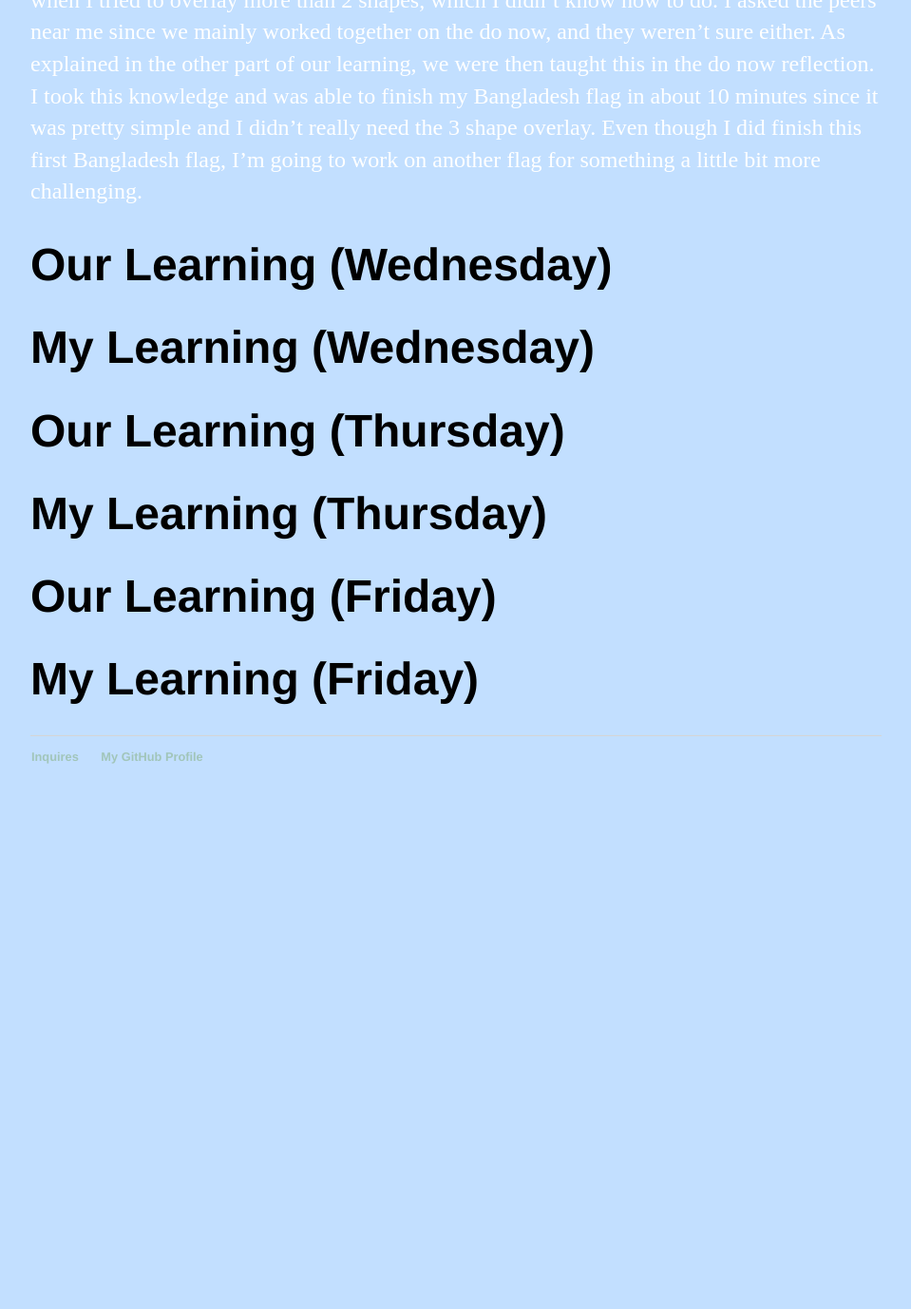
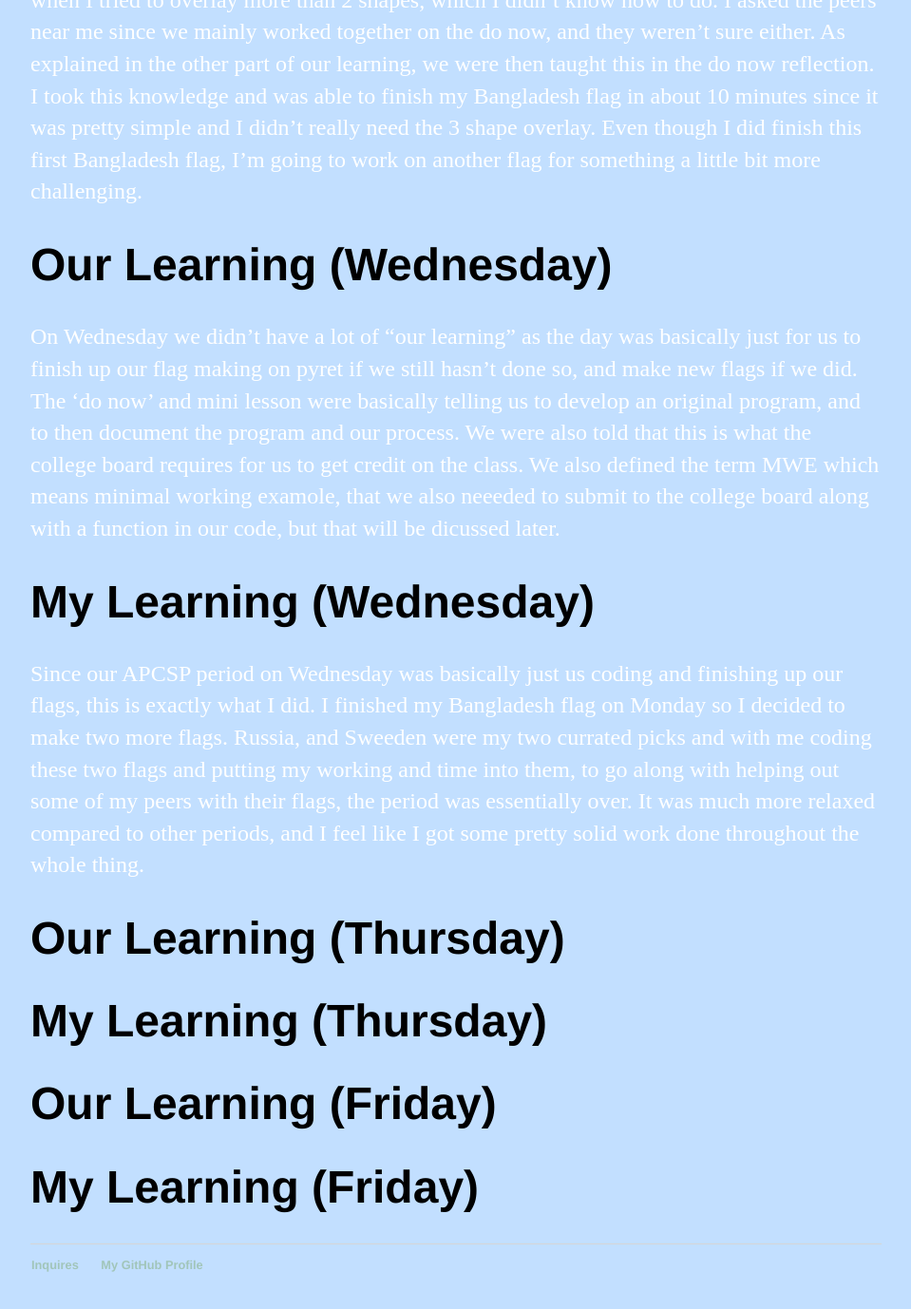
Before and after one commit to albertof4112/albertof4112.github.io, a Jekyll site: the page built from _posts/2018-10-19-weekly-reflection-05.md, in a window 1280 px wide and 1400 px high, scrolled down 845 px. Shown: the top 1378 px of the window at 95% size, without its empty margins (160-1119 px from the left). Built offline with Jekyll 4.4.1, drawn with Linux system fonts in a browser that asks for light colours; before the commit the page ends 1710 px from its top, so only the background shows below that.

Commit message:
Update 2018-10-19-weekly-reflection-05.md

```diff
--- a/_posts/2018-10-19-weekly-reflection-05.md
+++ b/_posts/2018-10-19-weekly-reflection-05.md
@@ -11,10 +11,10 @@ Starting of the period on Monday, we had APCSP for last period and the starting
 I got on my computer when we were told to go on for our do now's and had no issue coding the three main shapes of a red rectangle, green ellipse, and blue circle. The problems arrived when I tried to overlay more than 2 shapes, which I didn't know how to do. I asked the peers near me since we mainly worked together on the do now, and they weren't sure either. As explained in the other part of our learning, we were then taught this in the do now reflection. I took this knowledge and was able to finish my Bangladesh flag in about 10 minutes since it was pretty simple and I didn't really need the 3 shape overlay. Even though I did finish this first Bangladesh flag, I'm going to work on another flag for something a little bit more challenging.
 
 # Our Learning (Wednesday)
-
+On Wednesday we didn't have a lot of "our learning" as the day was basically just for us to finish up our flag making on pyret if we still hasn't done so, and make new flags if we did. The 'do now' and mini lesson were basically telling us to develop an original program, and to then document the program and our process. We were also told that this is what the college board requires for us to get credit on the class. We also defined the term MWE which means minimal working examole, that we also neeeded to submit to the college board along with a function in our code, but that will be dicussed later.
 
 # My Learning (Wednesday)
-
+Since our APCSP period on Wednesday was basically just us coding and finishing up our flags, this is exactly what I did. I finished my Bangladesh flag on Monday so I decided to make two more flags. Russia, and Sweeden were my two currated picks and with me coding these two flags and putting my working and time into them, to go along with helping out some of my peers with their flags, the period was essentially over. It was much more relaxed compared to other periods, and I feel like I got some pretty solid work done throughout the whole thing.
 
 # Our Learning (Thursday)
 
```
